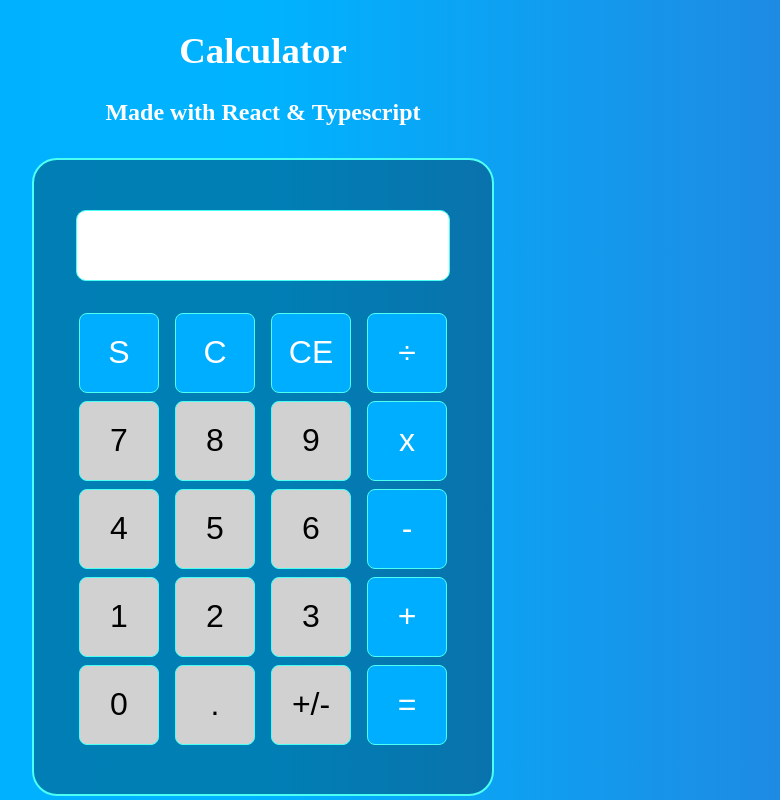
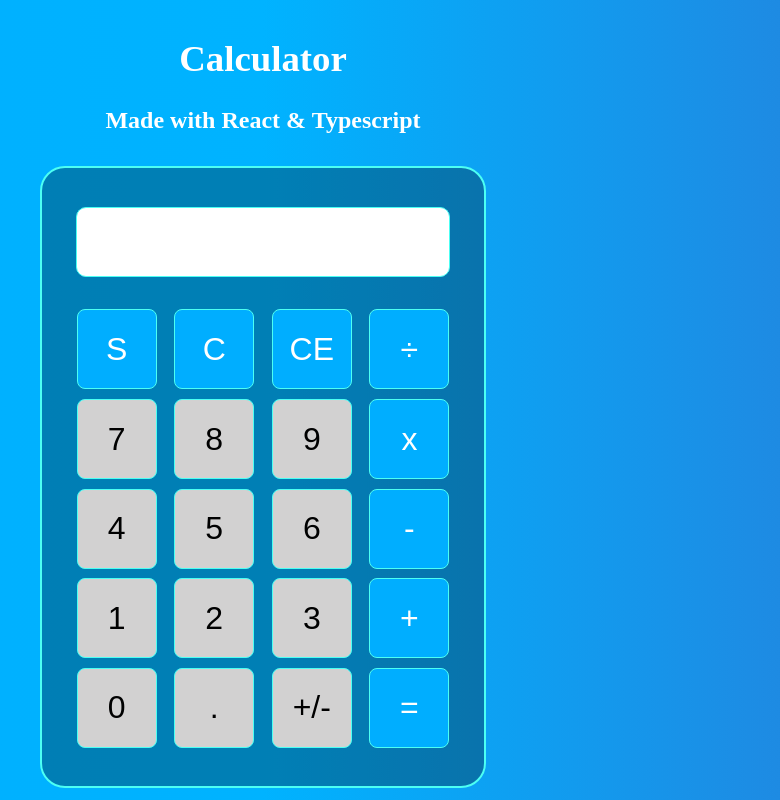
Before and after one commit to CarlosVinicios99/Calculadora-Web, a React (Create React App) app: page / in a window 1280 px wide. Shown: the whole page, without its empty margins (377-1157 px from the left). Built offline with nearby package versions, Linux system fonts and the light colour scheme.

Commit message:
ultimos ajustes de estilos

```diff
--- a/src/componentes/css/botao.css
+++ b/src/componentes/css/botao.css
@@ -11,7 +11,7 @@
 .botao-cinza {
     background-color: rgb(210, 209, 209);
     color: black;
-    border: 1px solid rgb(76, 255, 243);
+    border: 1.5px solid rgb(76, 255, 243);
 }
 
 .botao-cinza:hover {
@@ -22,7 +22,7 @@
 .botao-azul {
     background-color: #00aeff;
     color: white;
-    border: 1px solid rgb(76, 255, 243);
+    border: 1.5px solid rgb(76, 255, 243);
 }
 
 .botao-azul:hover{
--- a/src/componentes/css/calculadora.css
+++ b/src/componentes/css/calculadora.css
@@ -8,18 +8,18 @@
     flex-direction: column;
     justify-content: center;
     gap: 2rem;
-    padding: 1.8rem;
+    padding: 1.3rem;
     align-items: center;
 }
 
 .botoes-container {
     display: flex;
     flex-direction: column;
-    gap: 0.5rem;
+    gap: 0.6rem;
 }
 
 .linha-de-botoes {
     display: flex;
     flex-direction: row;
-    gap: 1rem;
+    gap: 1.1rem;
 }
```
